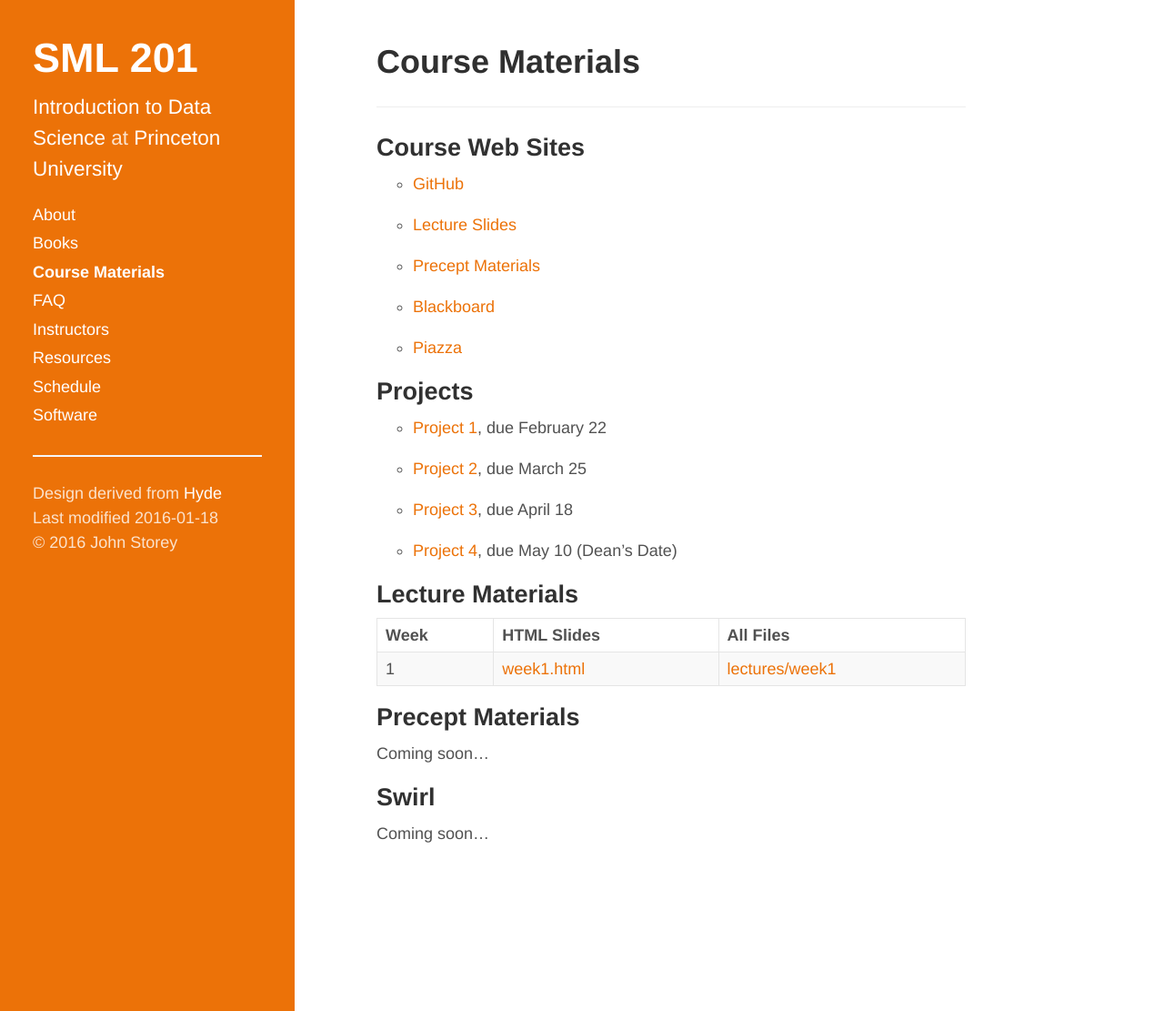
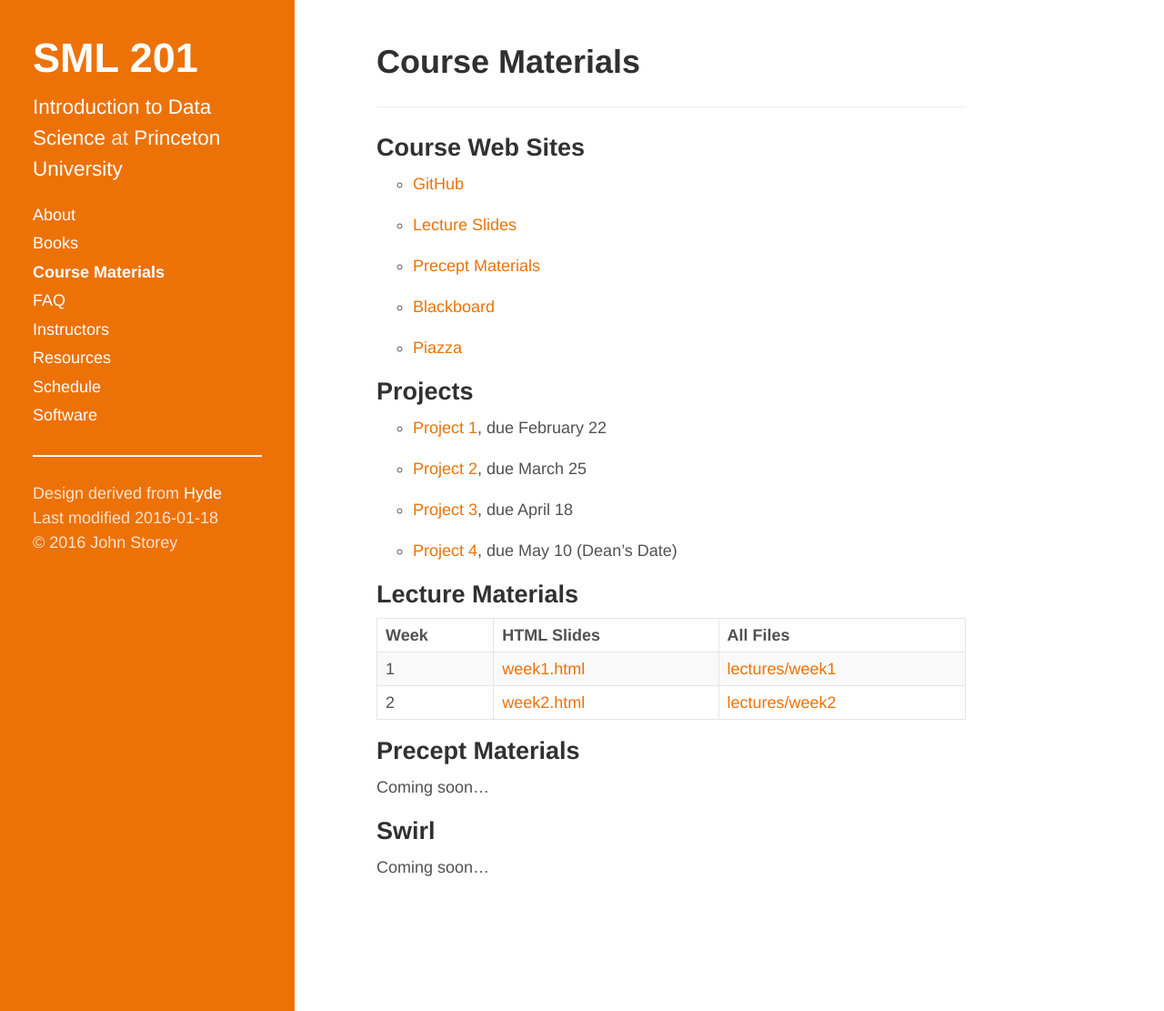
Before and after one commit to SML201/sml201.github.io, a Jekyll site: the page built from course_materials.md, in a window 1280 px wide and 1111 px high. Shown: the whole window at 91% size. Built offline with Jekyll 4.4.1, drawn with Linux system fonts in a browser that asks for light colours.

Commit message:
Added week 2 lecture materials links.

```diff
--- a/course_materials.md
+++ b/course_materials.md
@@ -34,6 +34,7 @@ title: Course Materials
 Week | HTML Slides | All Files
 -----|-------------|----------
 1 | [week1.html](http://htmlpreview.github.io/?https://github.com/SML201/lectures/blob/master/week1/week1.html#/) | [lectures/week1](https://github.com/SML201/lectures/tree/master/week1)
+2 | [week2.html](http://htmlpreview.github.io/?https://github.com/SML201/lectures/blob/master/week2/week2.html#/) | [lectures/week2](https://github.com/SML201/lectures/tree/master/week2)
 
 
 ## Precept Materials
```
